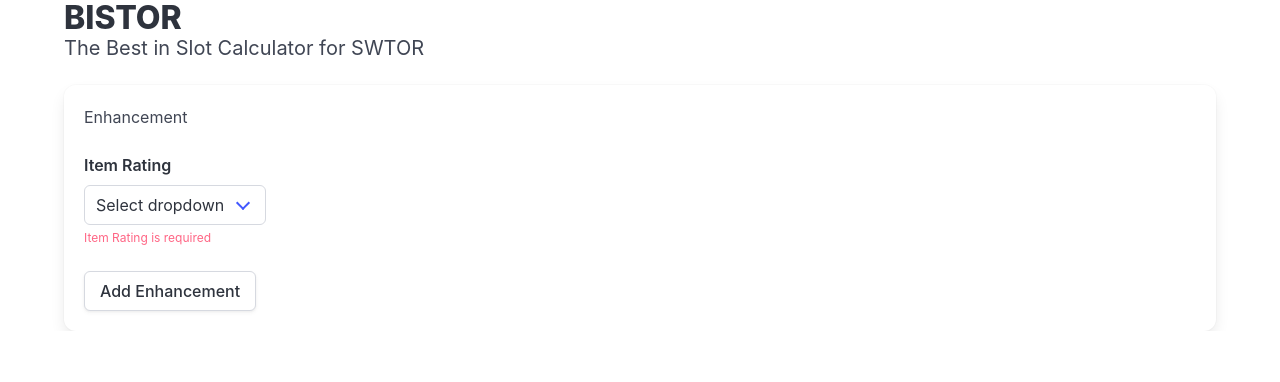
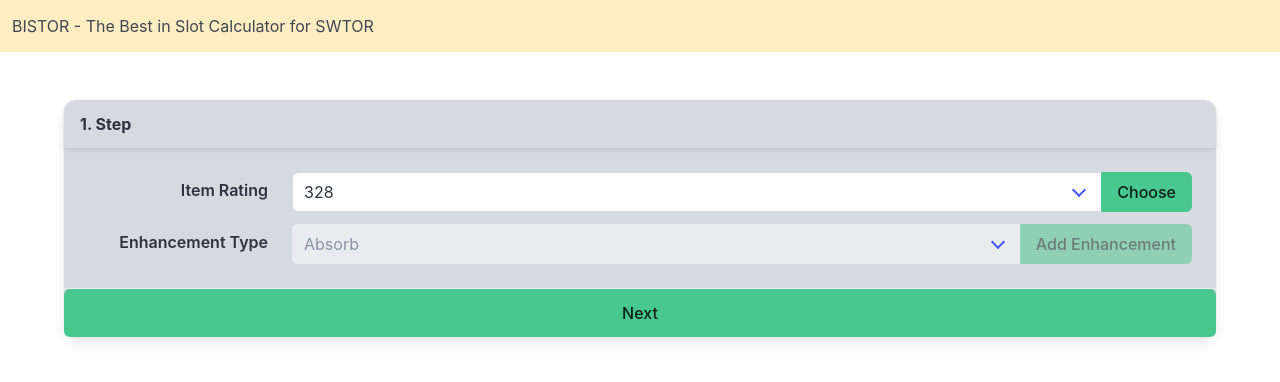
Before and after one commit to maxionderon/bistor, an Angular app: page / in a window 1280 px wide. Shown: the top 382 px of the page. Built offline with nearby package versions, Linux system fonts and the light colour scheme.

Commit message:
Implemented: -ui logic for enhancement selection -bistor service

```diff
--- a/src/app/app.component.html
+++ b/src/app/app.component.html
@@ -7,22 +7,43 @@
   <meta name="viewport" content="width=device-width, initial-scale=1">
   <link rel="icon" type="image/x-icon" href="favicon.ico">
 </head>
-<body>
+<body class="has-navbar-fixed-top">
+
+  <nav class="navbar is-fixed-top has-background-warning-light">
+
+    <div class="navbar-brand">
+      <div class="navbar-item">
+        {{title}} - The Best in Slot Calculator for SWTOR
+      </div>
+
+    </div>
+
+  </nav>
+
+
 
   <main class="container">
-    <h1 class="title">
-      {{title}}
-    </h1>
-    <p class="subtitle">
-      The Best in Slot Calculator for SWTOR
-    </p>
-    <div class="container">
-      <app-select-gear></app-select-gear>
+
+
+    <section class="hero is-fullheight-with-navbar">
+      <div class="mt-6">
+        <app-select-gear></app-select-gear>
+      </div>
       <!--<app-stattable></app-stattable>-->
-    </div>
+    </section>
 
 
   </main>
+
+  <!--
+  <footer class="footer has-background-warning-light">
+    <div class="content has-text-centered">
+      <p>
+        <strong>{{title}}</strong>
+      </p>
+    </div>
+  </footer>
+  -->
 
 
   <router-outlet />
--- /dev/null
+++ b/src/app/components/select-enhancement/select-enhancement.component.html
@@ -0,0 +1,48 @@
+<div class="field is-horizontal">
+    <div class="field-label is-normal">
+        <label class="label">Item Rating</label>
+    </div>
+    <div class="field-body">
+
+        <div class="field has-addons">
+            <div class="control is-expanded">
+                <div class="select is-fullwidth">
+                    <select [(ngModel)]="selectedItemRating" [disabled]="itemRatingIsSelected">
+                        <option *ngFor="let itemRatingEnhancement of bistor.itemRatingEnhancements">
+                            {{itemRatingEnhancement}}
+                        </option>
+                    </select>
+                </div>
+            </div>
+            <div class="control">
+                <button class="button" [class.is-warning]="itemRatingIsSelected" [class.is-success]="!itemRatingIsSelected" (click)="selectItemRating()">{{chooseItemRating}}</button>
+            </div>
+            <p class="help has-text-danger" *ngIf="showHelp">Item Rating is required</p>
+        </div>
+
+    </div>
+</div>
+
+<div class="field is-horizontal">
+    <div class="field-label is-normal">
+        <label class="label">Enhancement Type</label>
+    </div>
+    <div class="field-body">
+
+        <div class="field has-addons">
+            <div class="control is-expanded">
+                <div class="select is-fullwidth">
+                    <select [(ngModel)]="selectedEnhancementType" [disabled]="!itemRatingIsSelected || noEnhancementTypeAvailableAnymore">
+                        <option *ngFor="let enhancementItemType of enhancementsItemTypes">
+                            {{enhancementItemType}}
+                        </option>
+                    </select>
+                </div>
+            </div>
+            <div class="control">
+                <button class="button is-success" [disabled]="!itemRatingIsSelected || noEnhancementTypeAvailableAnymore" (click)="addEnhancement()">Add Enhancement</button>
+            </div>
+        </div>
+
+    </div>
+</div>
--- /dev/null
+++ b/src/app/components/select-enhancement/select-enhancement.component.ts
@@ -0,0 +1,103 @@
+import { CommonModule } from '@angular/common';
+import { Component } from '@angular/core';
+import { BistorService } from '../../services/bistor/bistor.service';
+import { FormsModule } from '@angular/forms';
+import { ItemType } from '../../model/itemType';
+import { Enhancement } from '../../model/enhancement';
+
+@Component({
+  selector: 'app-select-enhancement',
+  imports: [CommonModule, FormsModule
+  ],
+  templateUrl: './select-enhancement.component.html',
+  styleUrl: './select-enhancement.component.css'
+})
+export class SelectEnhancementComponent {
+
+  bistor: BistorService;
+
+  selectedItemRating: number;
+
+  showHelp: boolean;
+  itemRatingIsSelected: boolean;
+
+  selectedEnhancementType: ItemType;
+
+  chooseItemRating: string;
+
+  enhancementsItemTypes: Array<ItemType>;
+
+  noEnhancementTypeAvailableAnymore: boolean;
+
+  chosenEnhancements: Array<Enhancement>
+
+
+  constructor() {
+
+    this.bistor = new BistorService();
+    this.selectedItemRating = this.bistor.itemRatingEnhancements.at(0) as number;
+    this.showHelp = false;
+    this.itemRatingIsSelected = false;
+
+    this.chooseItemRating = "Choose";
+
+    this.enhancementsItemTypes = this.bistor.enhancementsItemTypes.concat([]);
+
+    this.selectedEnhancementType = this.enhancementsItemTypes.at(0) as ItemType;
+
+    this.noEnhancementTypeAvailableAnymore = false;
+
+    this.chosenEnhancements = new Array<Enhancement>;
+
+  }
+
+  selectItemRating() {
+
+    if( this.itemRatingIsSelected == false ) {
+
+      this.itemRatingIsSelected = true;
+      this.chooseItemRating = "Modify";
+
+    } else {
+
+      this.itemRatingIsSelected = false;
+      this.chooseItemRating = "Choose";
+      this.enhancementsItemTypes = this.bistor.enhancementsItemTypes.concat([]);
+      this.selectedEnhancementType = this.enhancementsItemTypes.at(0) as ItemType;
+      this.noEnhancementTypeAvailableAnymore = false;
+      this.chosenEnhancements = new Array<Enhancement>;
+
+    }
+
+  }
+
+  addEnhancement() {
+
+    let enhancementType: ItemType = this.selectedEnhancementType;
+
+    for(let i: number = 0; i != this.enhancementsItemTypes.length; i = i + 1) {
+
+      if( enhancementType == this.enhancementsItemTypes.at(i) ) {
+
+        this.enhancementsItemTypes.splice(i, 1);
+        if( this.enhancementsItemTypes.length != 0 ) {
+
+          this.selectedEnhancementType = this.enhancementsItemTypes.at(0) as ItemType;
+
+        } else {
+
+          this.noEnhancementTypeAvailableAnymore = true;
+
+        }
+
+        break;
+
+      }
+
+
+    }
+
+
+  }
+
+}
--- a/src/app/components/select-gear/select-gear.component.html
+++ b/src/app/components/select-gear/select-gear.component.html
@@ -1,28 +1,19 @@
 <div class="columns">
-  <div class="column is-one-half">
-    <div class="box">
-        <div class="level">
-            <p class="card-header-title">Enhancement</p>
+  <div class="column">
+    <div class="card has-background-grey-lighter">
+
+        <header class="card-header">
+            <p class="card-header-title">{{step}}</p>
+        </header>
+
+        <div class="card-content">
+            <app-select-enhancement></app-select-enhancement>
         </div>
 
-        <div class="level">
-            <div class="field">
-                <label class="label">Item Rating</label>
-                <div class="constrol">
-                    <div class="select">
-                        <select>
-                            <option>Select dropdown</option>
-                            <option>With options</option>
-                        </select>
-                    </div>
-                </div>
-                <p class="help has-text-danger">Item Rating is required</p>
-            </div>
-        </div>
-
-        <div class="level">
-            <button class="button">Add Enhancement</button>
-        </div>
+        <footer class="card-footer">
+            <button class="button card-footer-item is-danger" *ngIf="!isFirstStep">Previous</button>
+            <button class="button card-footer-item is-success">Next</button>
+        </footer>
 
     </div>
 
--- a/src/app/components/select-gear/select-gear.component.ts
+++ b/src/app/components/select-gear/select-gear.component.ts
@@ -1,11 +1,27 @@
 import { Component } from '@angular/core';
+import { BistorService } from '../../services/bistor/bistor.service';
+import { CommonModule } from '@angular/common';
+import { SelectEnhancementComponent } from "../select-enhancement/select-enhancement.component";
 
 @Component({
   selector: 'app-select-gear',
-  imports: [],
+  imports: [CommonModule, SelectEnhancementComponent],
   templateUrl: './select-gear.component.html',
   styleUrl: './select-gear.component.css'
 })
 export class SelectGearComponent {
 
+  bistor: BistorService;
+  step: string;
+  isFirstStep: boolean;
+
+  constructor() {
+
+    this.bistor = new BistorService;
+    this.step = "1. Step";
+    this.isFirstStep = true;
+
+  }
+
+
 }
--- a/src/app/model/itemType.ts
+++ b/src/app/model/itemType.ts
@@ -4,7 +4,7 @@
     accuracy = "Accuracy",
     alacrity = "Alacrity",
     critical = "Critical",
-    defense = "Redoubt",
+    defense = "Defense",
     shield = "Shield",
     mastery = "Versatile"
 
--- /dev/null
+++ b/src/app/services/bistor/bistor.service.ts
@@ -0,0 +1,46 @@
+import { Injectable } from '@angular/core';
+import { ItemType } from '../../model/itemType';
+
+@Injectable({
+  providedIn: 'root'
+})
+export class BistorService {
+
+  itemRatingEnhancements: Array<number>;
+  itemRatingAugment: Array<number>;
+  enhancementsItemTypes: Array<ItemType>;
+
+  constructor() {
+
+    this.itemRatingEnhancements = new Array<number>;
+
+    this.itemRatingEnhancements.push(328);
+    this.itemRatingEnhancements.push(330);
+    this.itemRatingEnhancements.push(332);
+    this.itemRatingEnhancements.push(336);
+    this.itemRatingEnhancements.push(340);
+    this.itemRatingEnhancements.push(342);
+    this.itemRatingEnhancements.push(344);
+
+    this.itemRatingAugment = new Array<number>;
+
+    this.itemRatingAugment.push(276);
+    this.itemRatingAugment.push(286);
+    this.itemRatingAugment.push(296);
+    this.itemRatingAugment.push(300);
+    this.itemRatingAugment.push(302);
+    this.itemRatingAugment.push(310);
+    this.itemRatingAugment.push(318);
+
+    this.enhancementsItemTypes = new Array<ItemType>
+
+    this.enhancementsItemTypes.push(ItemType.absorb);
+    this.enhancementsItemTypes.push(ItemType.accuracy);
+    this.enhancementsItemTypes.push(ItemType.alacrity);
+    this.enhancementsItemTypes.push(ItemType.critical);
+    this.enhancementsItemTypes.push(ItemType.shield);
+
+
+
+  }
+}
```
Also changed, not shown: src/app/components/select-enhancement/select-enhancement.component.css (added), 2 other files (tests, documents, lock files or other folders).
